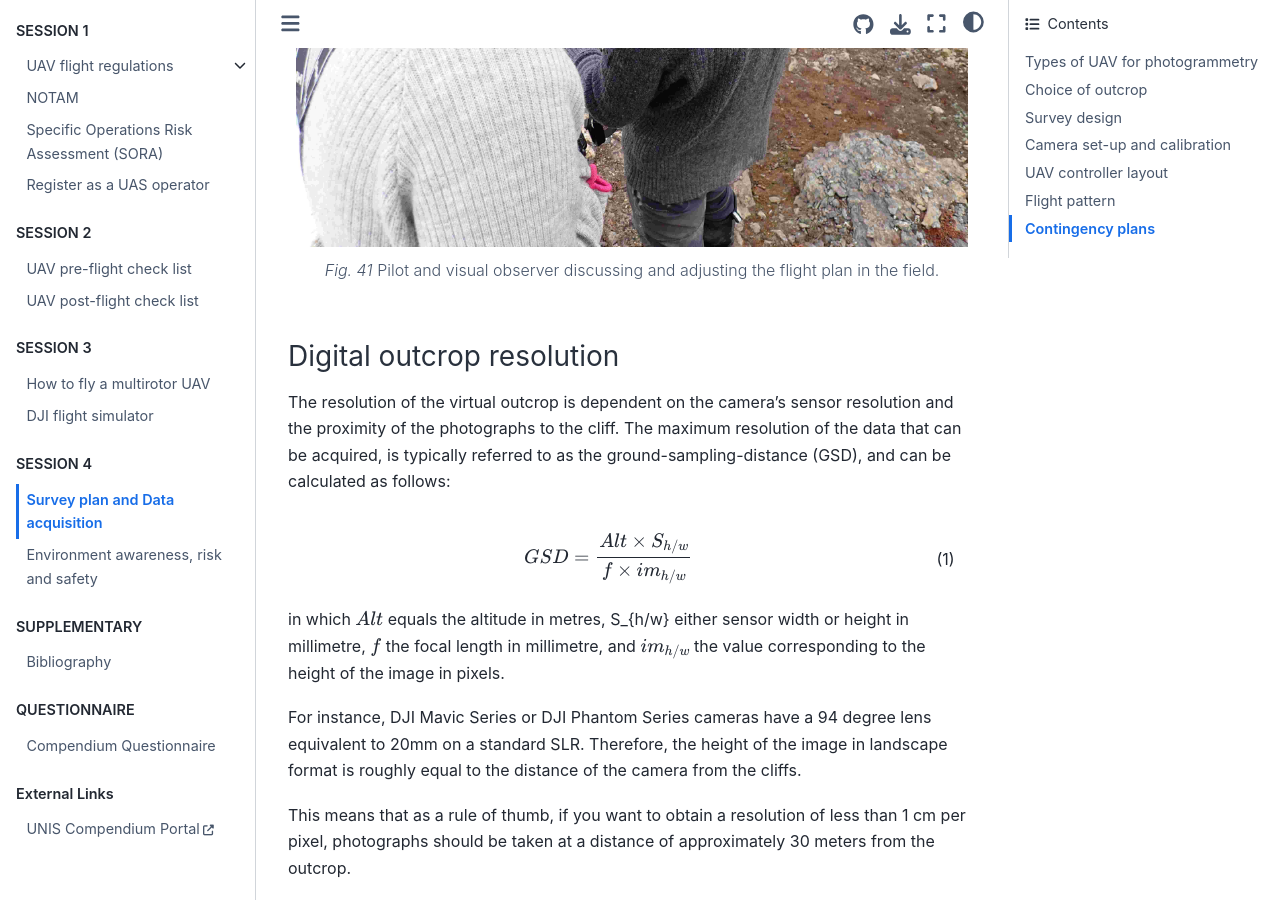
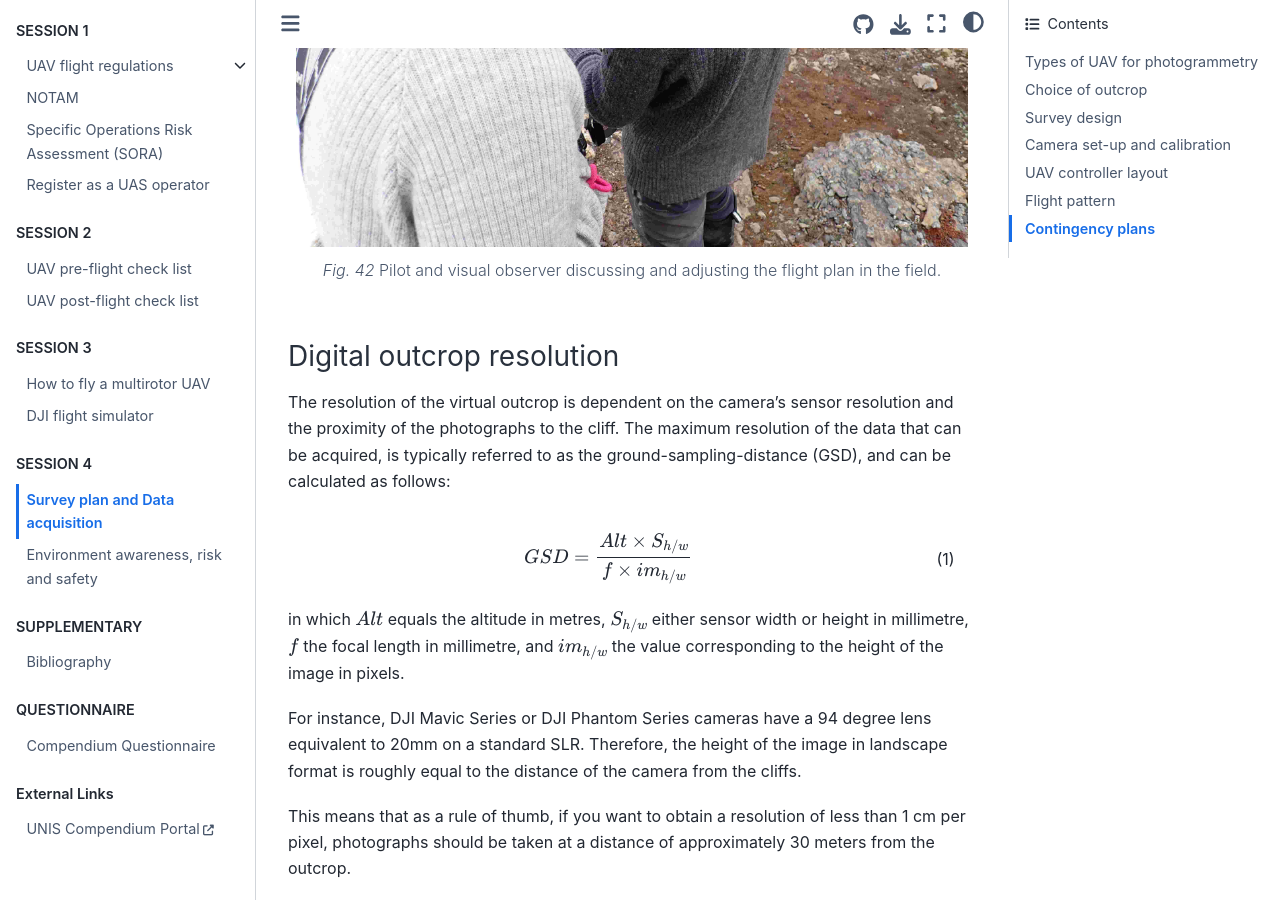
Before and after one commit to UNISvalbard/Geo-UAV, a Jupyter Book: the page built from content/lessons/data_acquisition/data_acquisition.md, in a window 1280 px wide and 900 px high, scrolled down 4582 px. Built offline with Jupyter Book 1.0.4 settings and Sphinx 7.4.7 and the Sphinx Book theme 1.1.4, drawn with Linux system fonts in a browser that asks for light colours; cross-references to code outside the pages are shown as plain code; some of the changed text lies outside the part shown.

````diff
--- a/content/lessons/data_acquisition/data_acquisition.md
+++ b/content/lessons/data_acquisition/data_acquisition.md
@@ -101,7 +101,7 @@ The maximum resolution of the data that can be acquired, is typically referred t
     GSD = \frac{Alt \times S_{h/w}}{f \times im_{h/w}}
 ```
 
-in which $Alt$ equals the altitude in metres, S_{h/w} either sensor width or height in millimetre, $f$ the focal length in millimetre, and $im_{h/w}$ the value corresponding to the height of the image in pixels.
+in which $Alt$ equals the altitude in metres, $S_{h/w}$ either sensor width or height in millimetre, $f$ the focal length in millimetre, and $im_{h/w}$ the value corresponding to the height of the image in pixels.
 
 For instance, DJI Mavic Series or DJI Phantom Series cameras have a 94 degree lens equivalent to 20mm on a standard SLR. Therefore, the height of the image in landscape format is roughly equal to the distance of the camera from the cliffs.
 
@@ -129,7 +129,10 @@ With the DJI UAVs you have the possibility to switch the image file format to ei
 
 If you're wondering which image file format to use, we suggest choosing JPG. In most cases, it's best to go with JPG since RAW files are much larger and require processing before they can be used, which can be a problem when dealing with hundreds or even thousands of images. Unless you're dealing with challenging or fluctuating lighting conditions, shooting in RAW isn't necessary. However, if you do encounter such situations, RAW images will give you more flexibility to adjust exposure stops later on.
 
+```{admonition} Tip
+:class: tip
 For your first models, we suggest sticking with JPG format.
+```
 
 (shutter_section)=
 ### Shutter speed and camera aperture
@@ -145,7 +148,7 @@ For consistent photo quality, it's important to manually set the White Balance (
 ### Timelapse
 The frequency of the camera timelapse depends on the data being collected and the speed at which the UAV is flying.
 
-- Three seconds works well for detailed outcrops flown in Tripod Mode (max speed of 1 m/s).
+- Three seconds works well for detailed outcrops flown in Tripod Mode (max speed of 1 m/s)
 - Five seconds works well when acquiring general images of the outcrop (recommended speed 3-4 m/s)
 - Seven seconds is enough to acquire overview images of large outcrops such as mountainsides (the UAV speed can be up to 10 m/s)
 
````
Also changed, not shown: content/lessons/check_list/postflight_checklist.md (+9 -0 lines), 1 other file.
